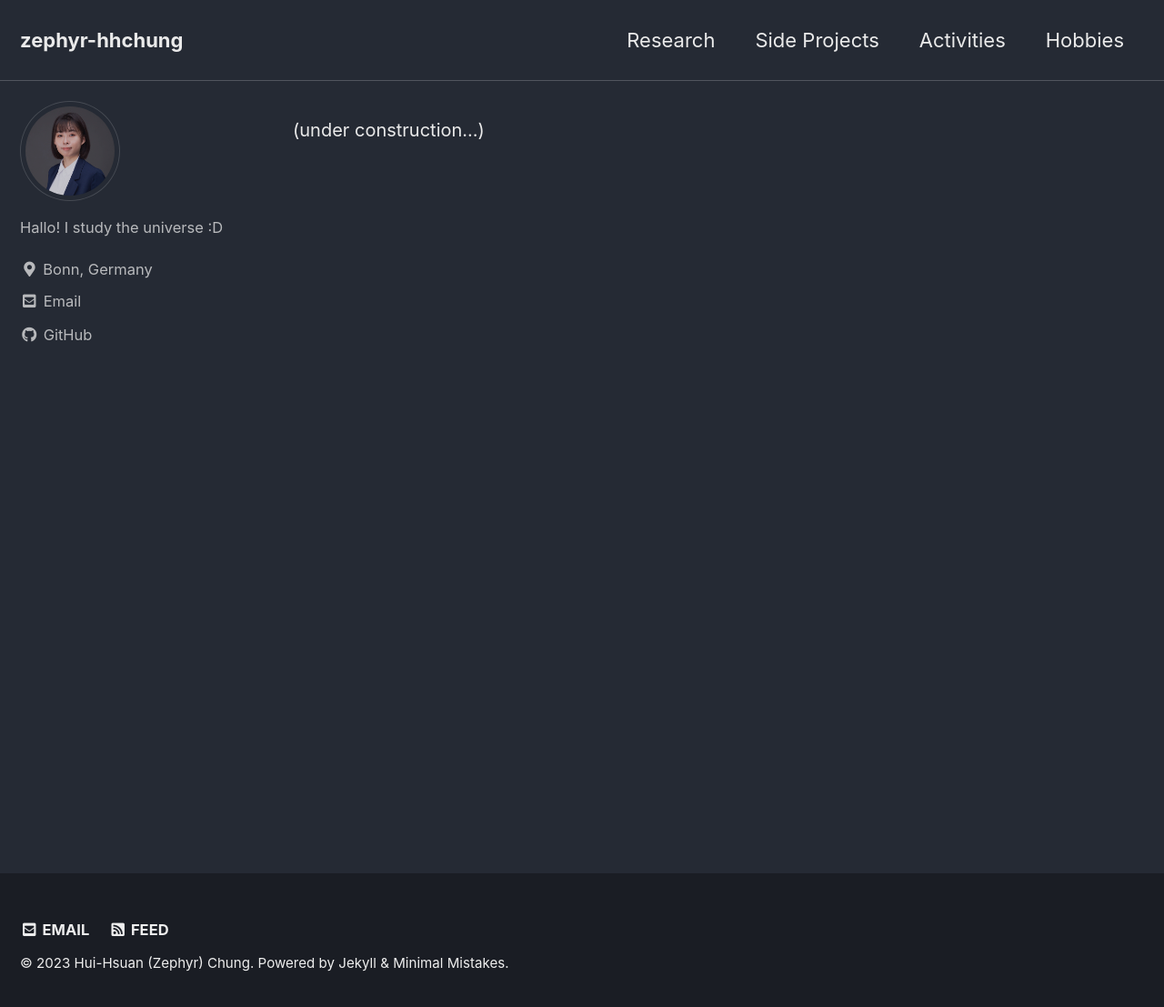
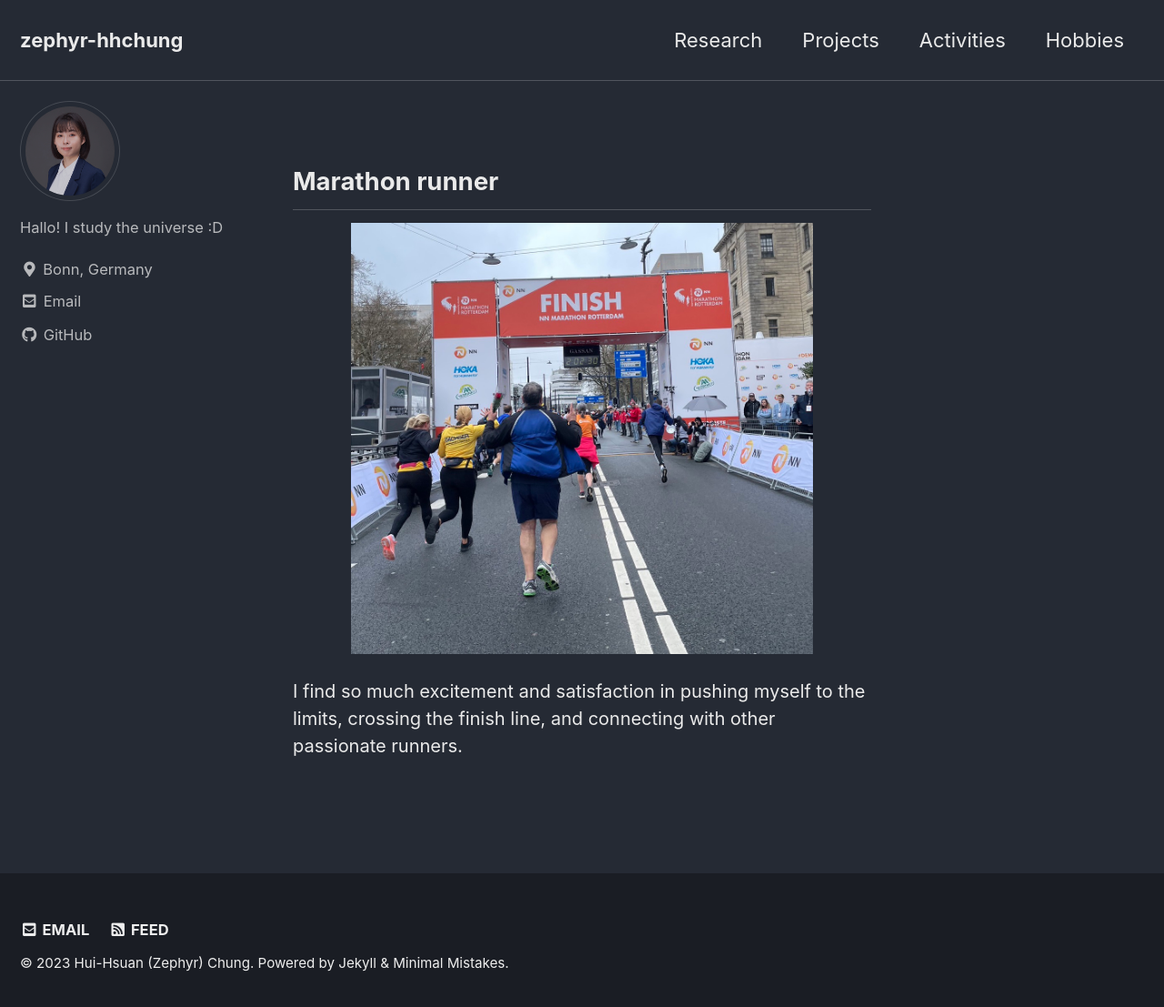
Before and after one commit to zephyr-hhchung/zephyr-hhchung.github.io, a Jekyll site: the page built from _pages/hobbies.md, in a window 1280 px wide and 1115 px high. Shown: the top 1107 px of the window at 91% size. Built offline with Jekyll 4.4.1, drawn with Linux system fonts in a browser that asks for light colours; cached includes are drawn as plain includes.

Commit message:
weekly updates

```diff
--- a/_config.yml
+++ b/_config.yml
@@ -18,10 +18,10 @@ minimal_mistakes_skin    : "dark" # "default" "air", "aqua", "contrast", "dark",
 # Site Settings
 locale                   : "en-US"
 title                    : "zephyr-hhchung"
-title_separator          : " | "
+title_separator          : ""
 subtitle                 : # site tagline that appears below site title in masthead
 name                     : "Hui-Hsuan (Zephyr) Chung"
-description              : "An amazing website."
+description              : "Data enthusiast, astronomer and traveller"
 url                      : "https://zephyr-hhchung.github.io" # the base hostname & protocol for your site e.g. "https://mmistakes.github.io"
 baseurl                  : # the subpath of your site, e.g. "/blog"
 repository               : # GitHub username/repo-name e.g. "mmistakes/minimal-mistakes"
--- a/_data/navigation.yml
+++ b/_data/navigation.yml
@@ -6,8 +6,8 @@ main:
   #   url: /
   - title: "Research"
     url: /research/
-  - title: "Side Projects"
-    url: /side-projects/
+  - title: "Projects"
+    url: /projects/
   - title: "Activities"
     url: /activities/
   - title: "Hobbies"
--- a/_pages/hobbies.md
+++ b/_pages/hobbies.md
@@ -5,4 +5,9 @@ layout: single
 author_profile: true
 ---
 
-(under construction...)
+
+
+## Marathon runner
+![styled-image](/assets/images/NN_finish_line.jpg){: .align-center style="width: 80%;"}
+
+I find so much excitement and satisfaction in pushing myself to the limits, crossing the finish line, and connecting with other passionate runners.
```
Also changed, not shown: _pages/activities.md (+13 -1 lines), _pages/projects.md (added, +14 -0 lines), _pages/research.md (+10 -1 lines), _pages/side-projects.md (deleted, +0 -8 lines), index.md (+1 -1 lines), assets/images/NN.jpg (added), assets/images/NN_finish_line.jpg (added), 11 other files.
